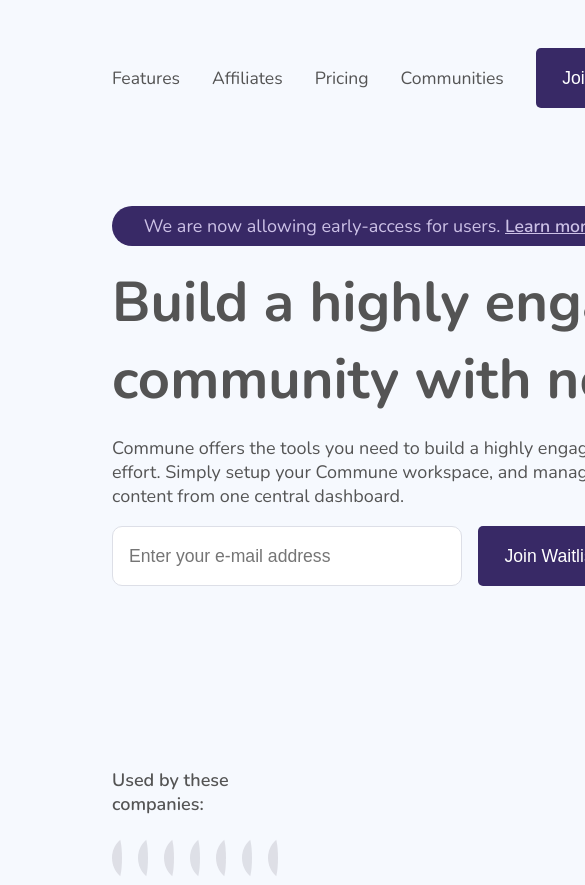
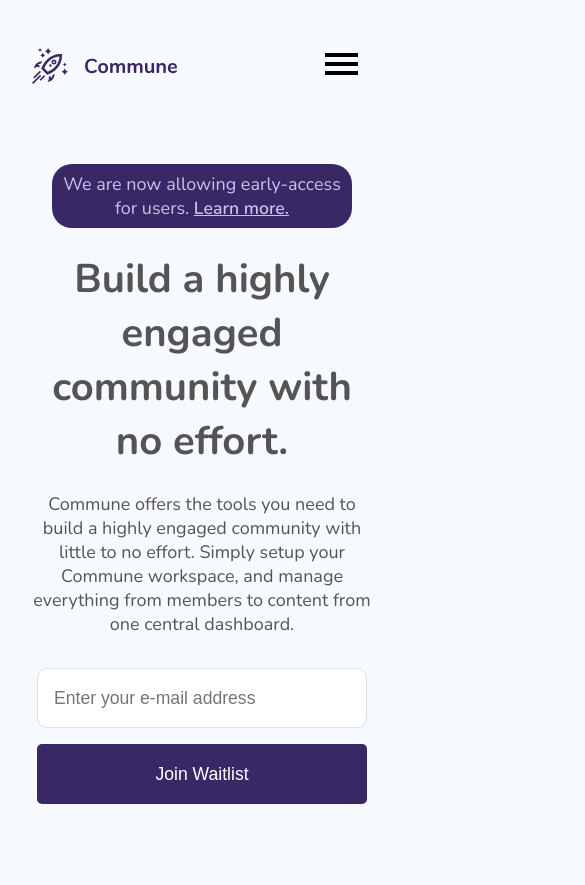
Before and after one commit to binayab99/Commune-Waitlist-Starter, a plain HTML site: page index.html in a window 390 px wide. Shown: the top 885 px of the page, 585 px wide, since content can reach past the window. Drawn offline with nearby package versions, Linux system fonts and the light colour scheme.

Commit message:
Responsive Design update

```diff
--- a/app/scss/style.scss
+++ b/app/scss/style.scss
@@ -1,4 +1,28 @@
 @import url("https://fonts.googleapis.com/css2?family=Nunito:wght@300;400;600;700&display=swap");
+
+$breakpoints-up: (
+  "medium": "640px",
+  "large": "1024px",
+  "xlarge": "1400px",
+);
+
+$breakpoints-down: (
+  "small": "639px",
+  "medium": "1023px",
+  "large": "1399px",
+);
+
+@mixin breakpoint-up($size) {
+  @media (min-width: map-get($breakpoints-up, $size)) {
+    @content;
+  }
+}
+
+@mixin breakpoint-down($size) {
+  @media (max-width: map-get($breakpoints-down, $size)) {
+    @content;
+  }
+}
 
 html {
   box-sizing: border-box;
@@ -20,10 +44,10 @@ body {
 }
 
 h1 {
-  font-size: 3.5rem;
+  font-size: clamp(2.5rem, 6vw, 3.5rem);
   font-weight: 700;
   margin: 0;
-  width: 700px;
+  width: clamp(300px, 80vw, 700px);
 }
 
 a {
@@ -34,12 +58,18 @@ a {
 
 form {
   display: flex;
+  flex-wrap: wrap;
   gap: 1rem;
+
+  @include breakpoint-down(medium) {
+    justify-content: center;
+    margin: 2rem 0;
+  }
 }
 
 input {
   height: 60px;
-  width: 350px;
+  width: clamp(330px, 40vw, 350px);
   padding-left: 1rem;
   font-size: 1.1rem;
   color: rgb(181, 182, 183);
@@ -63,6 +93,10 @@ button {
   &:hover {
     cursor: pointer;
   }
+
+  @include breakpoint-down(small) {
+    width: 330px;
+  }
 }
 
 .container {
@@ -70,6 +104,14 @@ button {
 
   padding: 3rem 7rem;
   margin: auto;
+
+  @include breakpoint-down(medium) {
+    padding: 3rem 5rem;
+  }
+
+  @include breakpoint-down(small) {
+    padding: 3rem 2rem;
+  }
 }
 
 header {
@@ -91,16 +133,26 @@ header {
       align-items: center;
       gap: 2rem;
     }
+
+    @include breakpoint-down(medium) {
+      display: none;
+    }
   }
 
   .menu {
     display: none;
+    margin: auto 0;
 
-    .dash {
-      border: 2px;
-      width: 10px;
-      height: 2px;
-      color: black;
+    span {
+      display: block;
+      width: 33px;
+      height: 4px;
+      margin-bottom: 5px;
+      background-color: black;
+    }
+
+    @include breakpoint-down(medium) {
+      display: block;
     }
   }
 }
@@ -112,14 +164,25 @@ header {
   &-text {
     flex: 2;
 
+    h1 {
+      @include breakpoint-down(medium) {
+        margin: 0 auto;
+        padding: 1.5rem 0;
+      }
+    }
+
     p {
       &:first-of-type {
         background-color: hsl(255, 43%, 28%);
         color: hsl(258, 43%, 83%);
-        width: 520px;
+        width: clamp(300px, 50vw, 520px);
         text-align: center;
         padding: 0.5rem 0;
         border-radius: 20px;
+
+        @include breakpoint-down(medium) {
+          margin: 0 auto;
+        }
 
         a {
           font-weight: 600;
@@ -129,8 +192,16 @@ header {
       }
 
       &:nth-of-type(2) {
-        width: 730px;
+        width: clamp(340px, 60vw, 730px);
+
+        @include breakpoint-down(medium) {
+          margin: 0 auto;
+        }
       }
+    }
+
+    @include breakpoint-down(medium) {
+      text-align: center;
     }
   }
 
@@ -141,6 +212,10 @@ header {
     background: url(/Assets/Illustration.png);
     background-repeat: no-repeat;
     background-size: contain;
+
+    @include breakpoint-down(medium) {
+      display: none;
+    }
   }
 }
 
@@ -151,6 +226,7 @@ footer {
 
   .companies {
     display: flex;
+    flex-wrap: wrap;
     gap: 1rem;
 
     .icon {
--- a/index.html
+++ b/index.html
@@ -21,9 +21,9 @@
           </div>
         </nav>
         <div class="menu">
-          <div class="dash"></div>
-          <div class="dash"></div>
-          <div class="dash"></div>
+          <span></span>
+          <span></span>
+          <span></span>
         </div>
       </header>
 
```
Also changed, not shown: dist/css/style.min.css, 1 other file.
